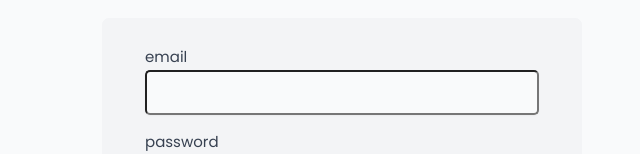
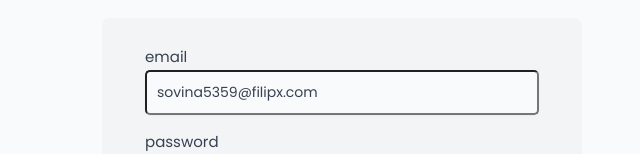
Before and after one commit to miladghost/-Hotel-Project, a React (Vite) app: page /login in a window 1280 px wide. Shown: the part 359-513 px from the top of the page, without its empty margins (298-938 px from the left). Built offline with nearby package versions, Linux system fonts and the light colour scheme; a web font is replaced by a local one.

Commit message:
add email for login page for all

```diff
--- a/src/features/authentication/LoginForm.jsx
+++ b/src/features/authentication/LoginForm.jsx
@@ -6,7 +6,7 @@ import FormRowVertical from "../../ui/FormRowVertical";
 import { useLogin } from "./useLogin";
 
 function LoginForm() {
-  const [email, setEmail] = useState("");
+  const [email, setEmail] = useState("sovina5359@filipx.com");
   const [password, setPassword] = useState("");
   const { login, isLogin } = useLogin();
   function handleSubmit(e) {
--- a/src/features/guests/useGetGuests.js
+++ b/src/features/guests/useGetGuests.js
@@ -3,8 +3,6 @@ import { getGuestsApi } from "../../services/apiGuests";
 import { useSearchParams } from "react-router-dom";
 import { PAGE_SIZE } from "../../utils/constants";
 import { useMemo } from "react";
-import supabase from "../../services/supabase";
-
 export function useGetGuests() {
   const [searchParam] = useSearchParams();
   const queryClient = useQueryClient();
```
